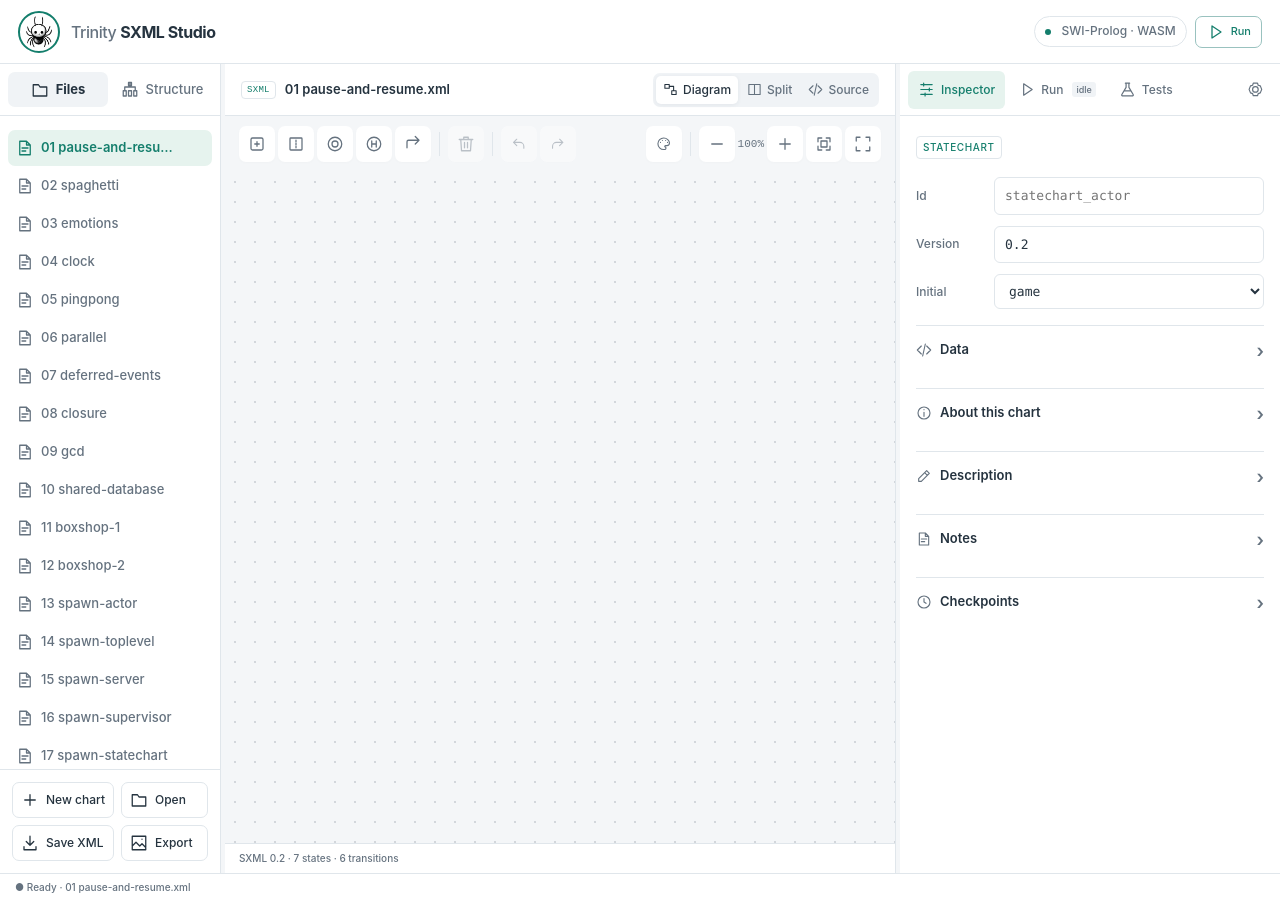
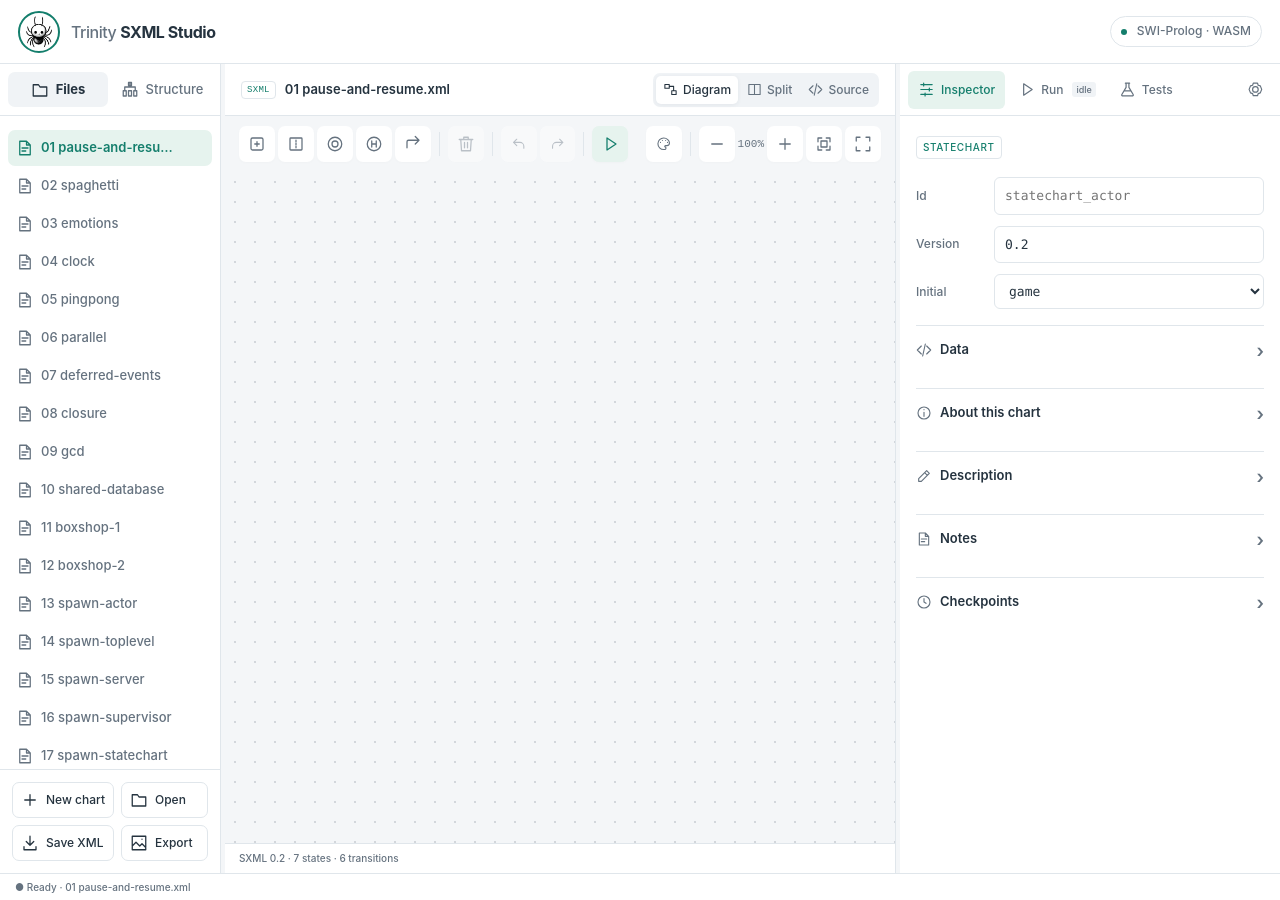
Before and after one commit to torbjornlager/book-project-home, a Jekyll site: the page sxml-studio/index.html, which Jekyll copies as it is, in a window 1280 px wide. Built offline with Jekyll 4.4.1, drawn with Linux system fonts in a browser that asks for light colours; a script that is not in the unit is left out.

Commit message:
Left align execution timeline and move Run beside history tools

```diff
--- a/sxml-studio/index.html
+++ b/sxml-studio/index.html
@@ -16,11 +16,11 @@
 <script defer src="js/sxml-model.js"></script>
 <script defer src="js/sxml-diagram.js"></script>
 <script defer src="js/studio-model.js"></script>
-<script defer src="js/studio-chrome.js?v=20261123-ui2"></script>
+<script defer src="js/studio-chrome.js?v=20261123-ui3"></script>
 <script defer src="js/app.js?v=20261123-ui2"></script>
 <script defer src="js/studio-tools.js?v=20261123-ui2"></script>
 <link rel="stylesheet" href="studio-tools.css">
-<link rel="stylesheet" href="studio-chrome.css?v=20261123-ui2">
+<link rel="stylesheet" href="studio-chrome.css?v=20261123-ui3">
 </head>
 <body class="light" data-view="diagram" data-layout="horizontal">
 <script src="js/ui-preferences.js"></script>
--- a/sxml-studio/js/studio-chrome.js
+++ b/sxml-studio/js/studio-chrome.js
@@ -121,7 +121,8 @@
     const actions=document.querySelector('.top-actions');
     const run=document.createElement('button'); run.id='toolbar-run'; run.type='button'; run.dataset.icon='play'; run.textContent='Run'; run.className='primary';
     run.onclick=()=>{document.getElementById('run-start').click();if(matchMedia('(max-width:860px)').matches){document.body.dataset.drawer='inspector';document.getElementById('toggle-inspector').setAttribute('aria-pressed','true');}};
-    actions.append(run);
+    const runSeparator=document.createElement('span');runSeparator.className='tool-sep';runSeparator.setAttribute('aria-hidden','true');
+    document.getElementById('redo').after(runSeparator,run);
     for(const [id,label,name] of [['toggle-workspace','Files & structure','folder'],['toggle-inspector','Inspector panels','inspect']]) {
       const b=document.createElement('button'); b.id=id; b.type='button'; b.dataset.icon=name; b.textContent=label; b.className='panel-toggle compact-action'; b.setAttribute('aria-pressed','false');
       b.onclick=()=>{ const side=id==='toggle-workspace'?'workspace':'inspector'; const open=document.body.dataset.drawer===side; document.body.dataset.drawer=open?'':side; for(const t of actions.querySelectorAll('.panel-toggle'))t.setAttribute('aria-pressed',String(t===b&&!open));}; actions.append(b);
--- a/sxml-studio/studio-chrome.css
+++ b/sxml-studio/studio-chrome.css
@@ -96,9 +96,10 @@ button:focus-visible,summary:focus-visible,input:focus-visible,textarea:focus-vi
 .event-row{padding:4px 0 8px;margin:0}.event-row input{font:var(--ui-font-weight,500) calc(12px * var(--ui-font-scale,1)) ui-monospace,monospace;min-height:36px;border-radius:6px!important;background:var(--panel)!important}
 .event-row button{border:0;background:var(--accent-bg);color:var(--accent)}
 .timeline-list{max-height:210px;border-left:1px solid var(--line);margin:8px 0 8px 7px;padding-left:8px}
-.timeline-list button{display:flex;align-items:center;gap:7px;min-height:32px;border:0;border-radius:5px;font-size:calc(11px * var(--ui-font-scale,1))}
+.timeline-list button{display:flex;align-items:center;justify-content:flex-start;text-align:left;gap:7px;min-height:32px;border:0;border-radius:5px;font-size:calc(11px * var(--ui-font-scale,1))}
 .timeline-list button>.ui-icon{width:14px;height:14px;color:var(--muted)}
-.timeline-list .ui-button-label{overflow:hidden;text-overflow:ellipsis;white-space:nowrap}
+.timeline-list .ui-button-label{min-width:0;text-align:left;overflow:hidden;text-overflow:ellipsis;white-space:nowrap}
+.chart-toolbar #toolbar-run{color:var(--accent);background:var(--accent-bg)}
 .playback-toolbar{display:flex;align-items:center;gap:4px;flex-wrap:wrap;margin:4px 0}
 .playback-toolbar button{min-height:32px;height:32px;min-width:32px;width:32px;padding:6px!important;background:transparent;border:0}
 .playback-toolbar select{margin-left:auto;width:auto!important;max-width:100px;font-size:calc(11px * var(--ui-font-scale,1));padding:5px!important;background:transparent!important}
```
